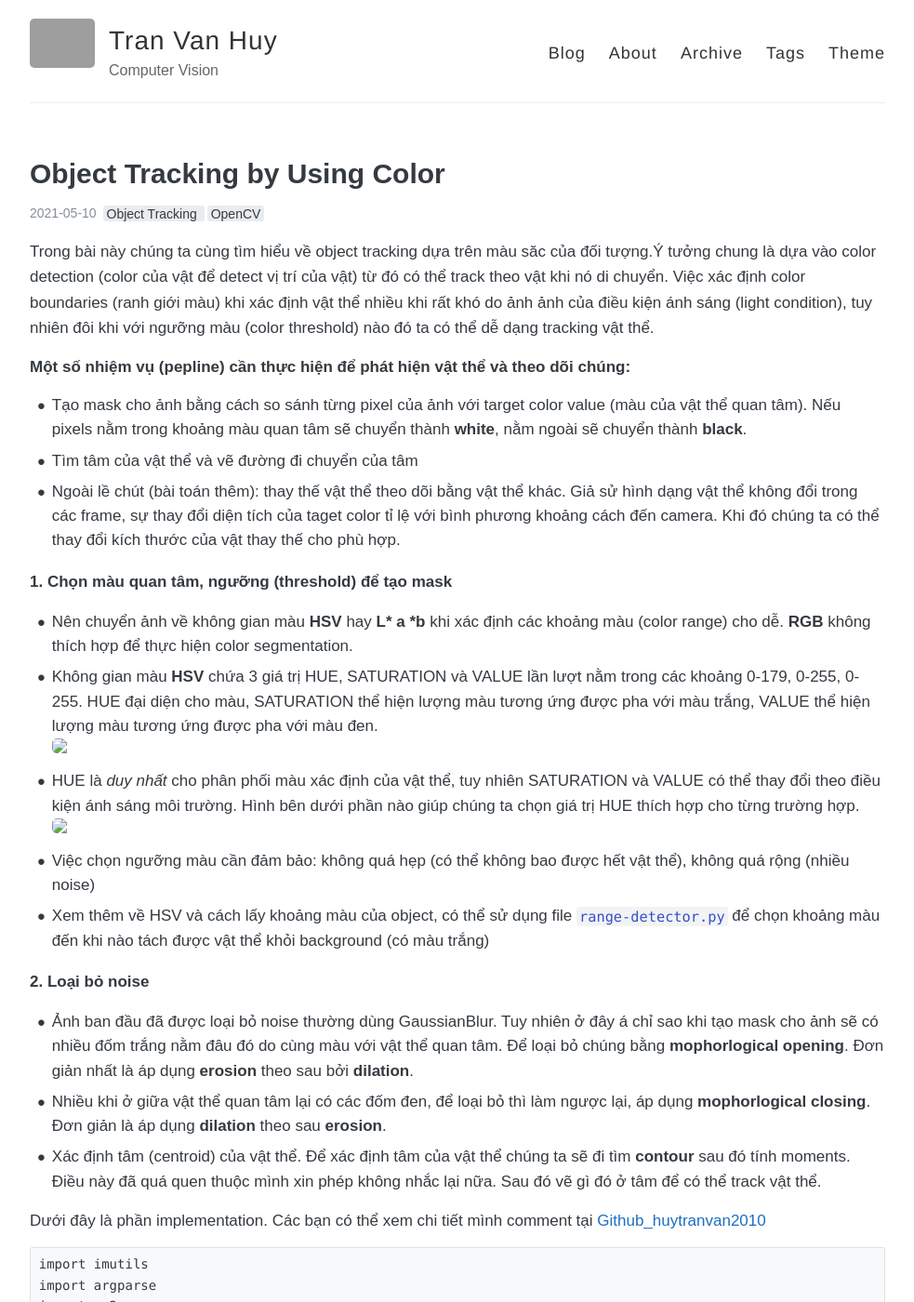
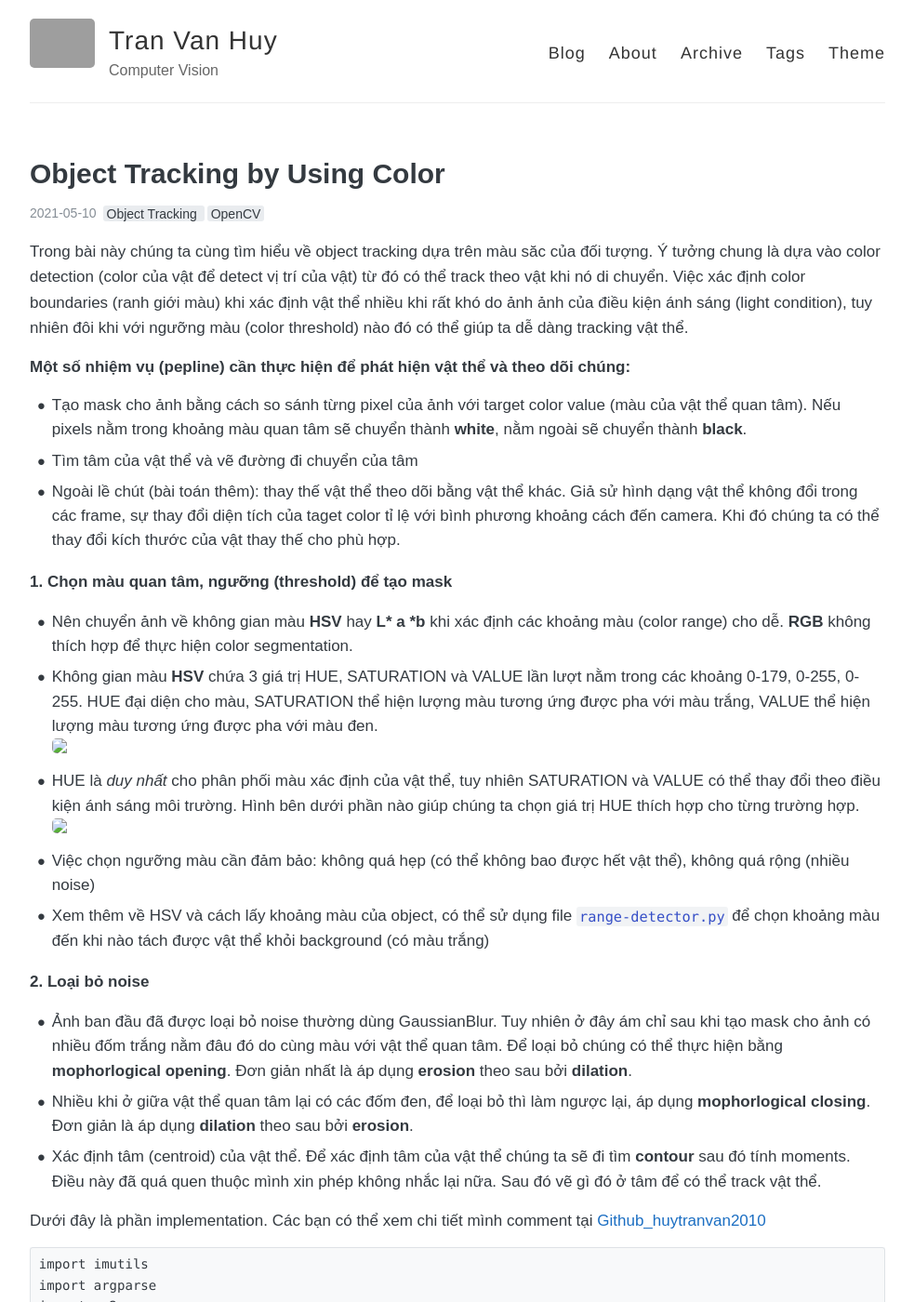
Before and after one commit to huytranvan2010/huytranvan2010.github.io, a Jekyll site: the page built from _posts/2021-05-10-Object-Tracking-by-using-color.md, in a window 1280 px wide and 1400 px high. Shown: the whole window at 93% size, without its empty margins (148-1131 px from the left). Built offline with Jekyll 4.4.1, drawn with Linux system fonts in a browser that asks for light colours; grey boxes are pictures that could not be loaded.

Commit message:
object tracking by uding color

````diff
--- a/_posts/2021-05-10-Object-Tracking-by-using-color.md
+++ b/_posts/2021-05-10-Object-Tracking-by-using-color.md
@@ -5,7 +5,7 @@ tags: [Object Tracking, OpenCV]
 comments: true
 ---
 
-Trong bài này chúng ta cùng tìm hiểu về object tracking dựa trên màu săc của đối tượng.Ý tưởng chung là dựa vào color detection (color của vật để detect vị trí của vật) từ đó có thể track theo vật khi nó di chuyển. Việc xác định color boundaries (ranh giới màu) khi xác định vật thể nhiều khi rất khó do ảnh ảnh của điều kiện ánh sáng (light condition), tuy nhiên đôi khi với ngưỡng màu (color threshold) nào đó ta có thể dễ dạng tracking vật thể.
+Trong bài này chúng ta cùng tìm hiểu về object tracking dựa trên màu săc của đối tượng. Ý tưởng chung là dựa vào color detection (color của vật để detect vị trí của vật) từ đó có thể track theo vật khi nó di chuyển. Việc xác định color boundaries (ranh giới màu) khi xác định vật thể nhiều khi rất khó do ảnh ảnh của điều kiện ánh sáng (light condition), tuy nhiên đôi khi với ngưỡng màu (color threshold) nào đó có thể giúp ta dễ dàng tracking vật thể.
 
 **Một số nhiệm vụ (pepline) cần thực hiện để phát hiện vật thể và theo dõi chúng:**
 * Tạo mask cho ảnh bằng cách so sánh từng pixel của ảnh với target color value (màu của vật thể quan tâm). Nếu pixels nằm trong khoảng màu quan tâm sẽ chuyển thành **white**, nằm ngoài sẽ chuyển thành **black**.
@@ -22,11 +22,11 @@ Trong bài này chúng ta cùng tìm hiểu về object tracking dựa trên mà
 - Xem thêm về HSV và cách lấy khoảng màu của object, có thể sử dụng file `range-detector.py` để chọn khoảng màu đến khi nào tách được vật thể khỏi background (có màu trắng)
 
 ##### 2. Loại bỏ noise
-* Ảnh ban đầu đã được loại bỏ noise thường dùng GaussianBlur. Tuy nhiên ở đây á chỉ sao khi tạo mask cho ảnh sẽ có nhiều đốm trắng nằm đâu đó do cùng màu với vật thể quan tâm. Để loại bỏ chúng bằng **mophorlogical opening**. Đơn giản nhất là áp dụng **erosion** theo sau bởi **dilation**.
-* Nhiều khi ở giữa vật thể quan tâm lại có các đốm đen, để loại bỏ thì làm ngược lại, áp dụng **mophorlogical closing**. Đơn giản là áp dụng **dilation** theo sau **erosion**.
+* Ảnh ban đầu đã được loại bỏ noise thường dùng GaussianBlur. Tuy nhiên ở đây ám chỉ sau khi tạo mask cho ảnh có nhiều đốm trắng nằm đâu đó do cùng màu với vật thể quan tâm. Để loại bỏ chúng có thể thực hiện bằng **mophorlogical opening**. Đơn giản nhất là áp dụng **erosion** theo sau bởi **dilation**.
+* Nhiều khi ở giữa vật thể quan tâm lại có các đốm đen, để loại bỏ thì làm ngược lại, áp dụng **mophorlogical closing**. Đơn giản là áp dụng **dilation** theo sau bởi **erosion**.
 * Xác định tâm (centroid) của vật thể. Để xác định tâm của vật thể chúng ta sẽ đi tìm **contour** sau đó tính moments. Điều này đã quá quen thuộc mình xin phép không nhắc lại nữa. Sau đó vẽ gì đó ở tâm để có thể track vật thể.
 
-Dưới đây là phần implementation. Các bạn có thể xem chi tiết mình comment tại [Github_huytranvan2010]()
+Dưới đây là phần implementation. Các bạn có thể xem chi tiết mình comment tại [Github_huytranvan2010](https://github.com/huytranvan2010/Object-Tracking-by-Color)
 ```python
 import imutils
 import argparse
````
